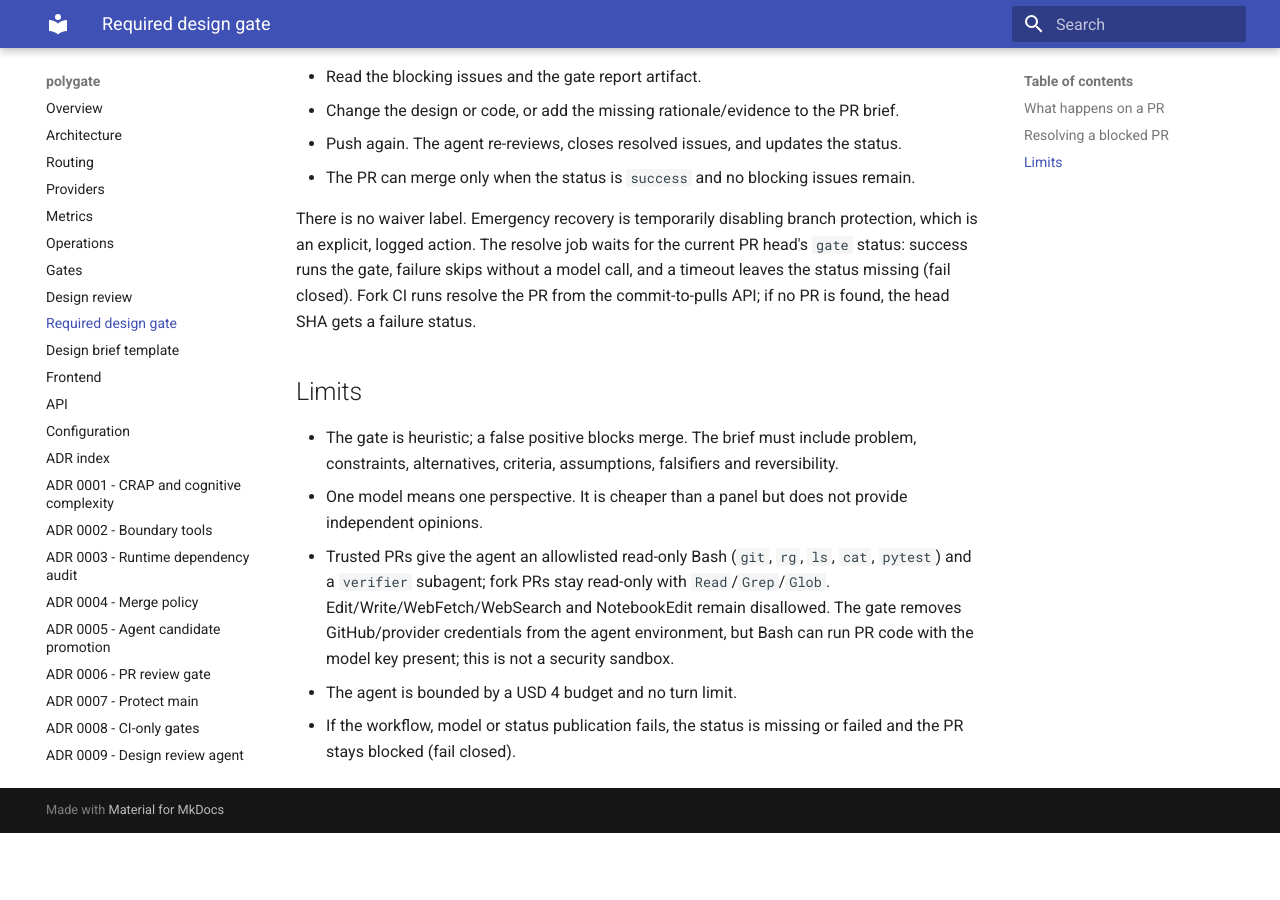
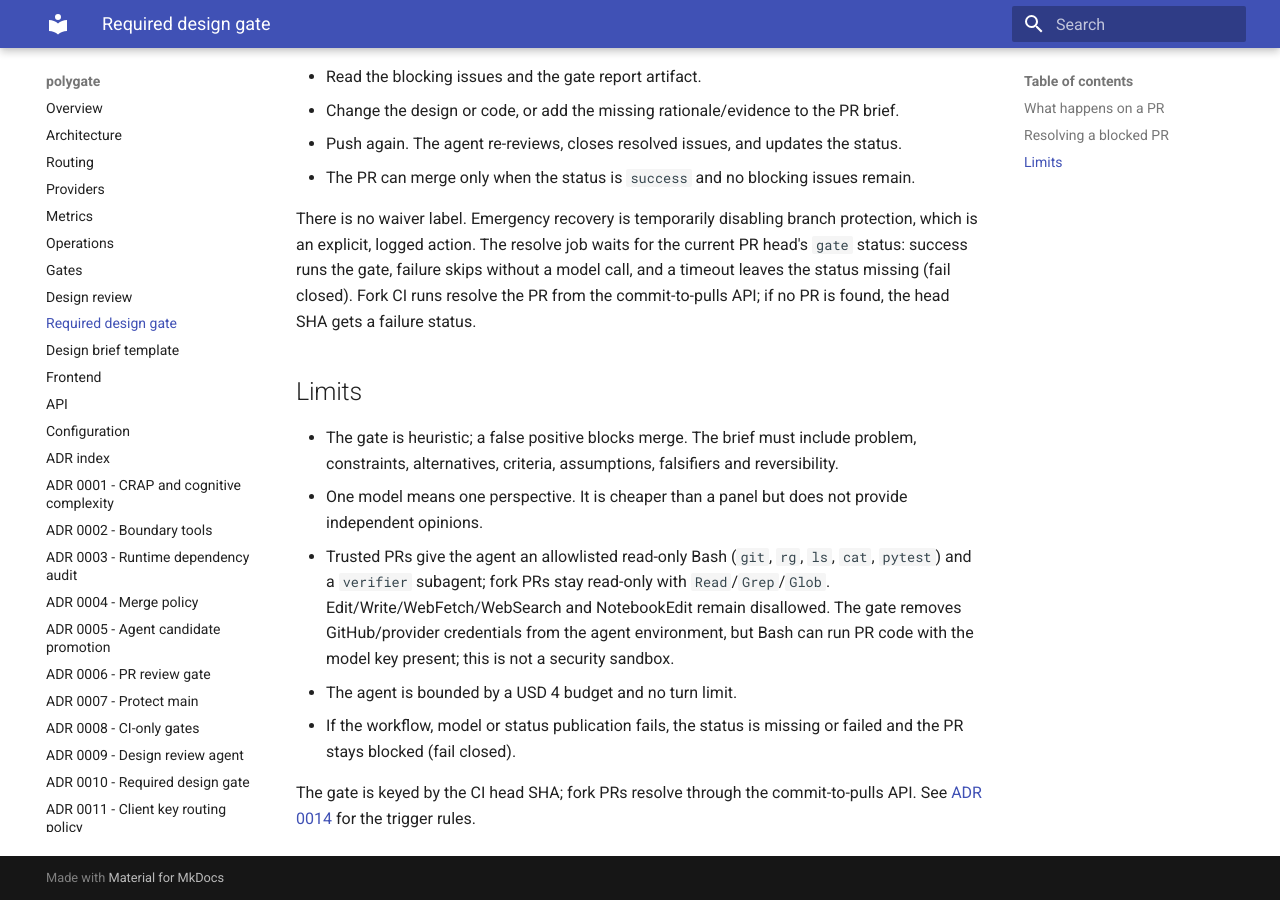
Before and after one commit to Zephyr236/polygate, an MkDocs documentation site: the page built from docs/design-gate.md, in a window 1280 px wide and 900 px high, scrolled down 696 px. Built offline with MkDocs 1.6.1 and Material for MkDocs 9.7.7, drawn with Linux system fonts in a browser that asks for light colours; before the commit the page ends 1529 px from its top, so only the background shows below that.

Commit message:
docs: verify the CI-first gate path (#61)
* docs: verify the CI-first gate path

Co-Authored-By: Claude Code <noreply@anthropic.com>

* docs: fix the CI-first gate note link

Co-Authored-By: Claude Code <noreply@anthropic.com>

---------

Co-authored-by: Zephyr236 <Zephyr236@users.noreply.github.com>
Co-authored-by: Claude Code <noreply@anthropic.com>

```diff
--- a/docs/design-gate.md
+++ b/docs/design-gate.md
@@ -42,3 +42,6 @@ the head SHA gets a failure status.
 - The agent is bounded by a USD 4 budget and no turn limit.
 - If the workflow, model or status publication fails, the status is missing or failed and the PR
   stays blocked (fail closed).
+
+The gate is keyed by the CI head SHA; fork PRs resolve through the commit-to-pulls API.
+See [ADR 0014](adr/0014-ci-first-design-gate.md) for the trigger rules.
```
